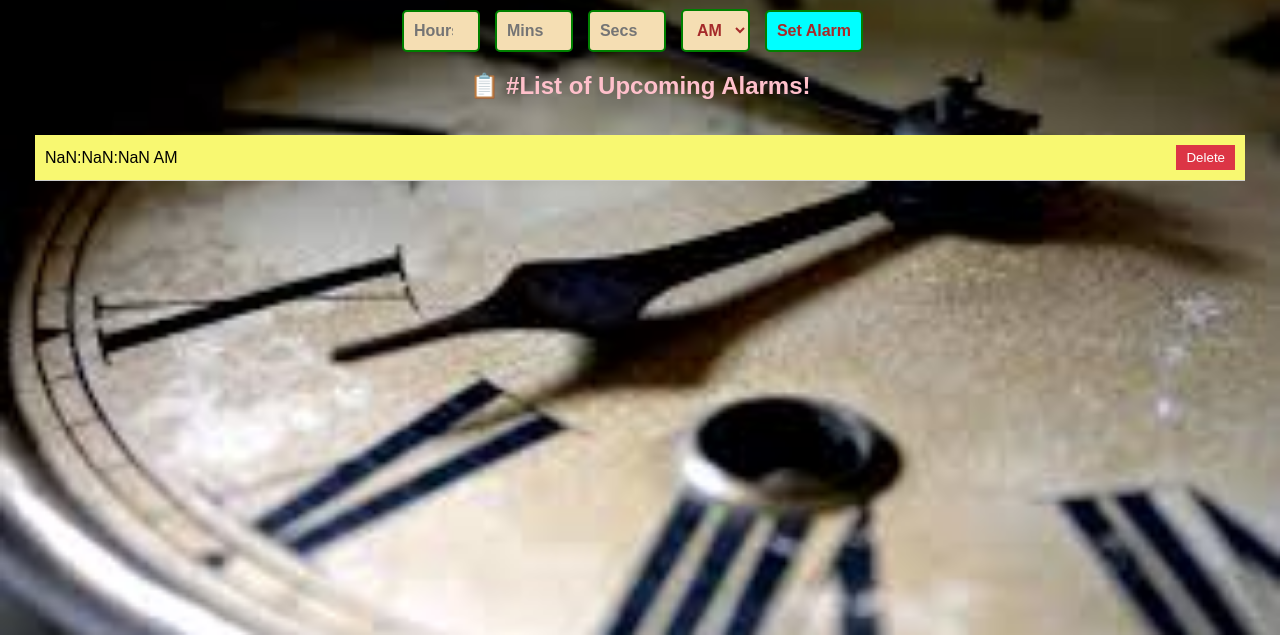
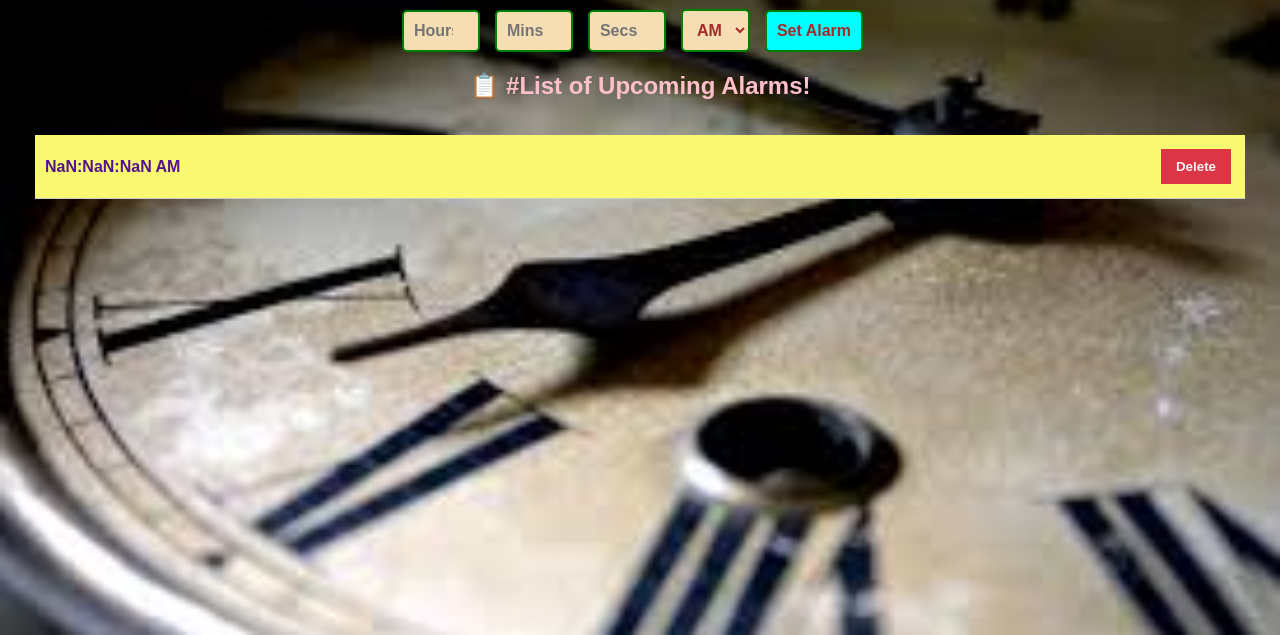
Before and after one commit to DataWorker2001/Alarm-Clock-Frontend-Project, a plain HTML site: page public/index.html in a window 1280 px wide. Both pictures are taken after a click on the button "Set Alarm". Shown: the part 165-800 px from the top of the page. Drawn offline with Linux system fonts and the light colour scheme.

Commit message:
Final Update of 22nd August, 2023.

```diff
--- a/public/index.html
+++ b/public/index.html
@@ -75,15 +75,19 @@
       padding: 10px;
       margin: 10px;
       background-color: rgb(248, 248, 113);
+      font-weight: bolder;
+      color: rgb(84, 18, 146);
       border-bottom: 1px solid #ccc;
     }
 
     .alarms li button {
       background-color: #dc3545;
-      color: #fff;
+      color: whitesmoke;
       border: none;
-      padding: 5px 10px;
+      padding: 10px 15px;
       cursor: pointer;
+      font-weight: bold;
+      margin: 4px;
     }
 
     .alarms li:hover {
@@ -109,6 +113,7 @@
     .alarms-container {
       max-width: 300px;
       margin: 0 auto;
+      border: 2px solid brown;
     }
 
     h1 {
@@ -249,6 +254,23 @@
     // Update the clock display every second
     setInterval(displayTime, 1000);
 
+      // Function to save alarms to local storage
+    function saveAlarmsToLocalStorage() {
+      localStorage.setItem('alarms', JSON.stringify(alarms));
+    }
+
+    // Load alarms from local storage (if any) when the page loads
+    function loadAlarmsFromLocalStorage() {
+      const savedAlarms = localStorage.getItem('alarms');
+      if (savedAlarms) {
+        alarms.push(...JSON.parse(savedAlarms));
+        updateAlarmsList();
+      }
+    }
+
+    // Update the clock display every second
+    setInterval(displayTime, 1000);
+
     // Set Alarm button click event
     setAlarmBtn.addEventListener('click', () => {
       const hours = parseInt(document.getElementById('hours').value);
@@ -270,7 +292,13 @@
 
       // Update the alarms list
       updateAlarmsList();
+
+      // Save the alarms to local storage
+      saveAlarmsToLocalStorage();
     });
+
+    // Load alarms from local storage when the page loads
+    loadAlarmsFromLocalStorage();
 
     // Check for alarms every second
     setInterval(checkAlarms, 1000);
```
